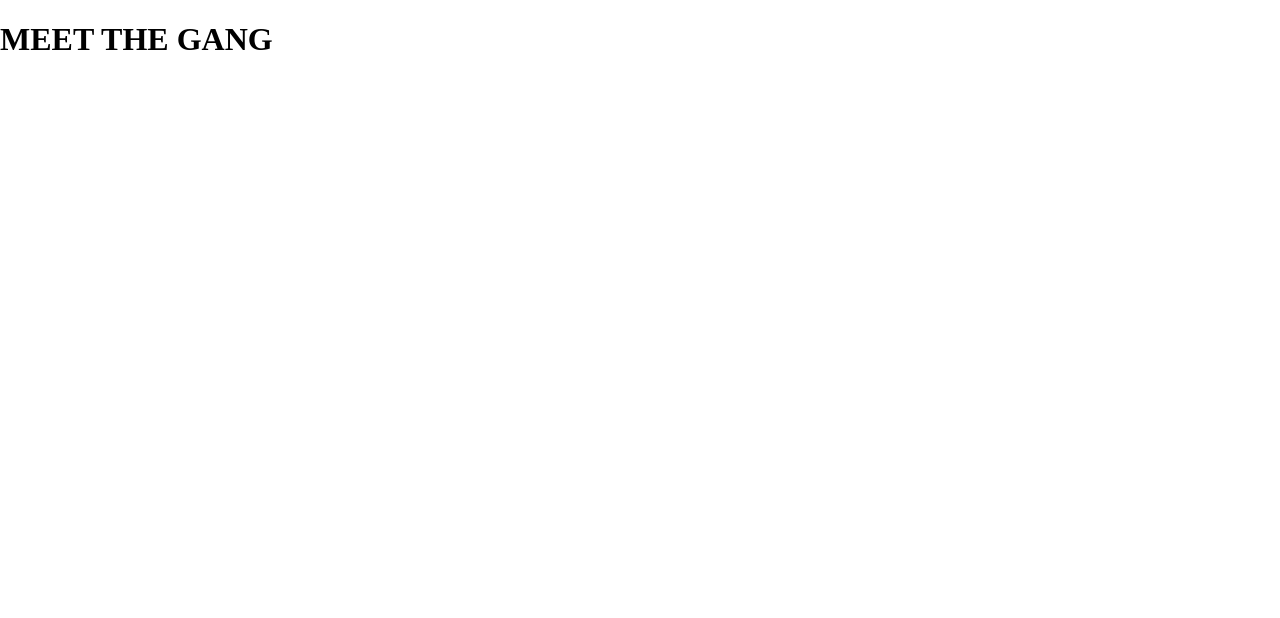
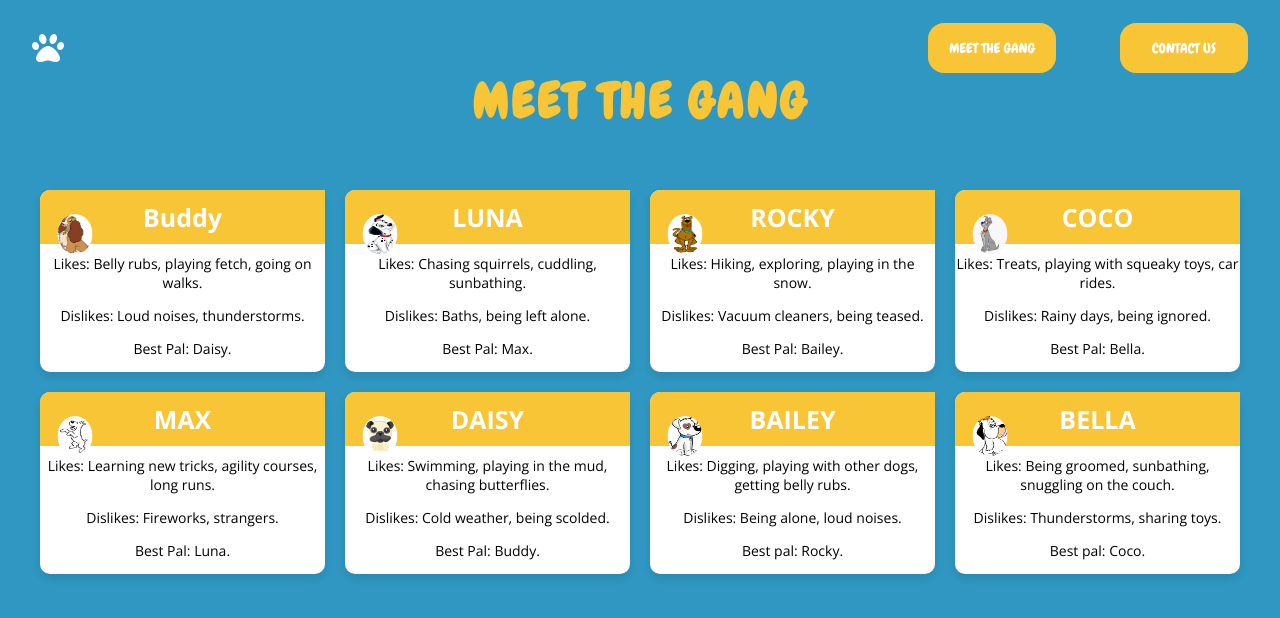
Before and after one commit to fac31/AgencyWebsite, a plain HTML site: page team.html in a window 1280 px wide. Drawn offline with nearby package versions, Linux system fonts and the light colour scheme; a web font is replaced by a local one.

Commit message:
create team page
create layout,add images to each member, initial draft of team.js

```diff
--- /dev/null
+++ b/javascript/data.js
@@ -0,0 +1,68 @@
+// Data for each member
+const data = [
+    {
+        imgSrc : 'images/lady.png',
+        alt: 'Buddy the dog',
+        name: 'BUDDY',
+        likes: 'Likes: Belly rubs, playing fetch, going on walks.',
+        dislikes: 'Dislikes: Loud noises, thunderstorms.',
+        bestPal: 'Best Pal: Daisy.'
+    },
+    {
+        imgSrc : 'images/100dalmatians.jpg',
+        alt: 'Luna the dog',
+        name: 'LUNA',
+        likes: 'Likes: Chasing squirrels, cuddling, sunbathing.',
+        dislikes: 'Dislikes: Baths, being left alone.',
+        bestPal: 'Best Pal: Max.'
+    },
+    {
+        imgSrc : 'images/Scooby-Doo.png',
+        alt: 'Rocky the dog',
+        name: 'ROCKY',
+        likes: 'Likes: Hiking, exploring, playing in the snow.',
+        dislikes: 'Dislikes: Vacuum cleaners, being teased.',
+        bestPal: 'Best Pal: Bailey.'
+    },
+    {
+        imgSrc : 'images/tramp.png',
+        alt: 'Coco the dog',
+        name: 'COCO',
+        likes: 'Likes: Treats, playing with squeaky toys, car rides.',
+        dislikes: 'Dislikes: Rainy days, being ignored.',
+        bestPal: 'Best Pal: Bella.'
+    },
+    {
+        imgSrc : 'images/snowy.jpg',
+        alt: 'Max the dog',
+        name: 'MAX',
+        likes: 'Likes: Learning new tricks, agility courses, long runs.',
+        dislikes: 'Dislikes: Fireworks, strangers.',
+        bestPal: 'Best Pal: Luna.'
+    },
+
+    {
+        imgSrc : 'images/dog.png',
+        alt: 'Daisy the dog',
+        name: 'DAISY',
+        likes: 'Likes: Swimming, playing in the mud, chasing butterflies.',
+        dislikes: 'Dislikes: Cold weather, being scolded.',
+        bestPal: 'Best Pal: Buddy.'
+    },
+    {
+        imgSrc : 'images/dog2.png',
+        alt: 'Bailey the dog',
+        name: 'BAILEY',
+        likes: 'Likes: Digging, playing with other dogs, getting belly rubs.',
+        dislikes: 'Dislikes: Being alone, loud noises.',
+        bestPal: 'Best pal: Rocky.'
+    },
+    {
+        imgSrc : 'images/Droopy_dog.png',
+        alt: 'Bella the dog',
+        name: 'BELLA',
+        likes: 'Likes: Being groomed, sunbathing, snuggling on the couch.',
+        dislikes: 'Dislikes: Thunderstorms, sharing toys.',
+        bestPal: 'Best Pal: Coco.'
+    }
+    ]
--- a/javascript/team.js
+++ b/javascript/team.js
@@ -0,0 +1,52 @@
+import {data} from "/javascript/data.js";
+
+const createImage = (obj) => {
+    //Create elements
+    const memberDiv = document.createElement('div');
+    const nameContainer = document.createElement('div');
+    const profilePic = document.createElement('img');
+    const nameSpan = document.createElement('span');
+    const infoDiv = document.createElement('div');
+    const likesParagraph = document.createElement('p');
+    const dislikesParagraph = document.createElement('p');
+    const bestPalParagraph = document.createElement('p');
+
+    // Assign classes
+    memberDiv.classList.add('team-member');
+    nameContainer.classList.add('name-container')
+    profilePic.classList.add('profile-pic')
+    nameSpan.classList.add('name')
+    infoDiv.classList.add('info')
+    likesParagraph.classList.add('p')
+    dislikesParagraph.classList.add('p')
+    bestPalParagraph.classList.add('p')
+
+
+    //give elements content
+
+    profilePic.src = member.imgSrc;
+    profilePic.alt = member.alt;
+    nameSpan.textContent = member.name;
+    likesParagraph.textContent = member.likes;
+    dislikesParagraph.textContent = member.dislikes;
+    bestPalParagraph.textContent = member.bestPal;
+
+    //Append elements to parent
+    nameContainer.appendChild(profilePic);
+    nameContainer.appendChild(nameSpan);
+    infoDiv.appendChild(likesParagraph);
+    infoDiv.appendChild(dislikesParagraph);
+    infoDiv.appendChild(bestPalParagraph);
+    memberDiv.appendChild(nameContainer);
+    memberDiv.appendChild(infoDiv);
+
+
+    // Append memberDiv to a parent container
+    const parentDiv = document.getElementById('team-container');
+    team-container.appendChild(memberDiv);
+}
+
+// Call the createImage function for each team member
+data.forEach((member) => {
+    createImage(member)
+})
--- a/stylesheets/team.css
+++ b/stylesheets/team.css
@@ -0,0 +1,101 @@
+body {
+    background-color: #2F97C1;
+    font-size: 14px;
+}
+
+.team--main-header {
+    font-family: var(--title);
+    font-size: 3rem;
+    color: var(--yellow);
+    letter-spacing: 0.2rem;
+    animation: slideIn 1s ease forwards;
+    position: fixed;
+    top: 70px;
+    left: 50%;
+    transform: translate(-50%, -50%);
+}
+
+
+.team-section {
+    text-align: center;
+    background-color: white;
+    padding: 20px;
+    font-family: var(--body);
+    margin-top: 150px;
+    background-color: #2F97C1;
+}
+
+.team-container {
+    display: grid;
+    grid-template-columns: repeat(4,1fr);
+    gap:20px;
+    padding:20px;
+}
+
+
+.team-member {
+    position: relative;
+    background-color: #fff;
+    border-radius: 10px; /* Rounded corners */
+    padding-top: 20px;
+    box-shadow: 0 4px 8px rgba(0, 0, 0, 0.1); /* Add a subtle shadow */
+    transition: transform 0.3s ease;
+    text-align: center;
+}
+
+.name-container{
+    background-color:var(--yellow);
+    padding: 10px 0;
+    position: absolute;
+    top: 0;
+    left:0;
+    right: 0;
+    border-top-left-radius: 10px;
+    border-top-right-radius: 0px;
+}
+
+.team-member:hover {
+    transform: translateY(-5px); /* Slightly raise the card on hover */
+}
+
+.team-member img {
+    width: 35px; /* Adjust image size */
+    height: 40px;
+    border-radius: 50%; /* Make the image round */
+    margin-bottom: 10px; /* Space below the image */
+    background-color: white;
+    position: absolute;
+    bottom: 0;
+    left: 0;
+    transform: translate(50%,50%);
+}
+
+.info{
+    padding-top: 30px;
+}
+
+.profile-pic{
+    width: 50px;
+    height: 50px;
+    border-radius: 50%;
+    position: absolute;
+    bottom:0;
+    right:0;
+    transform: translate(50%,50%);
+}
+
+
+.name{
+    display: inline-block;
+    vertical-align: middle;
+    font-weight: bold;
+    color: white;
+    font-size: 25px;
+}
+
+/* For small screens, adjust the grid to have two members per row */
+@media screen and (max-width: 768px) {
+    .team-container {
+        max-width: 90%; /* Adjust maximum width for smaller screens */
+    }
+}
--- a/team.html
+++ b/team.html
@@ -6,18 +6,131 @@
       <link rel="icon" href="images/favicon.ico">
       <link rel="stylesheet" href="./stylesheets/shared.css">
       <link rel="stylesheet" href="./stylesheets/team.css">
+      <link rel="stylesheet" href="https://cdnjs.cloudflare.com/ajax/libs/font-awesome/6.0.0/css/all.min.css">
       <link rel="preconnect" href="https://fonts.googleapis.com">
       <link rel="preconnect" href="https://fonts.gstatic.com" crossorigin>
       <link href="https://fonts.googleapis.com/css2?family=Chewy&family=Indie+Flower&family=Judson:ital,wght@0,400;0,700;1,400&family=Open+Sans:ital,wght@0,300..800;1,300..800&family=Poppins:ital,wght@0,100;0,200;0,300;0,400;0,500;0,600;0,700;0,800;0,900;1,100;1,200;1,300;1,400;1,500;1,600;1,700;1,800;1,900&display=swap" rel="stylesheet">
       <script defer src="./javascript/team.js" type="module"></script>
       <title>Pawsitivity Partners</title>
   </head>
-  <body>
+  <body class="team--page">
     <header>
-      <h1 class="home--main-header">MEET THE GANG</h1>
+      <nav class="mobile--nav">
+        <button class="mobile--nav-hamburger" aria-label="Toggle navigation">
+          <div class="mobile--nav-hamburger-top"></div>
+          <div class="mobile--nav-hamburger-middle"></div>
+          <div class="mobile--nav-hamburger-bottom"></div>
+        </button>
+        <div class="mobile--nav-menu mobile--nav-menu_hidden">
+          <button class="mobile--nav-button"><a href="/">HOME</a></button>
+          <button class="mobile--nav-button"><a href="team.html">MEET THE GANG</a</button>
+          <button class="mobile--nav-button"><a href="contact.html">CONTACT US</a></button>
+        </div>
+      </nav>
+      <nav class="desktop--nav">
+        <div>
+          <a href="/"><i class="fa-solid fa-paw desktop--nav-paw"></i></a>
+        </div>
+        <div class="desktop--nav--buttons-container">
+          <button class="navigation--button"><a href="team.html">MEET THE GANG</a></button>
+          <button class="navigation--button"><a href="contact.html">CONTACT US</a></button>
+        </div>
+      </nav>
+      <h1 class="team--main-header">MEET THE GANG</h1>
     </header>
     <main>
-
+      <section class="team-section">
+        <div class="team-container">
+          <div class="team-member">
+            <div class="name-container">
+              <img src="images/lady.png" alt="Buddy the dog" class="profile-pic">
+              <span class="name">Buddy</span>
+            </div>
+          <div class="info">
+            <p>Likes: Belly rubs, playing fetch, going on walks.</p>
+            <p>Dislikes: Loud noises, thunderstorms.</p>
+            <p>Best Pal: Daisy.</p>
+          </div>
+        </div>
+          <div class="team-member">
+            <div class="name-container">
+              <img src="images/100dalmatians.jpg" alt="Luna the dog" class="profile-pic">
+              <span class="name">LUNA</span>
+            </div>
+            <div class="info">
+              <p>Likes: Chasing squirrels, cuddling, sunbathing.</p>
+              <p>Dislikes: Baths, being left alone.</p>
+              <p>Best Pal: Max.</p>
+            </div>
+          </div>
+          <div class="team-member">
+            <div class="name-container">
+              <img src="images/Scooby-Doo.png" alt="Rocky the dog" class="profile-pic">
+              <span class="name">ROCKY</span>
+            </div>
+            <div class="info">
+              <p>Likes: Hiking, exploring, playing in the snow.</p>
+              <p>Dislikes: Vacuum cleaners, being teased.</p>
+              <p>Best Pal: Bailey.</p>
+            </div>
+          </div>
+          <div class="team-member">
+            <div class="name-container">
+              <img src="images/tramp.png" alt="Coco the dog" class="profile-pic">
+              <span class="name">COCO</span>
+            </div>
+            <div class="info">
+              <p>Likes: Treats, playing with squeaky toys, car rides.</p>
+              <p>Dislikes: Rainy days, being ignored.</p>
+              <p>Best Pal: Bella.</p>
+            </div>
+          </div>
+          <div class="team-member">
+            <div class="name-container">
+              <img src="images/snowy.jpg" alt="Max the dog" class="profile-pic">
+              <span class="name">MAX</span>
+            </div>
+            <div class="info">
+              <p>Likes: Learning new tricks, agility courses, long runs.</p>
+              <p>Dislikes: Fireworks, strangers.</p>
+              <p>Best Pal: Luna.</p>
+            </div>
+          </div>
+          <div class="team-member">
+            <div class="name-container">
+              <img src="images/dog.png" alt="Daisy the dog" class="profile-pic">
+              <span class="name">DAISY</span>
+            </div>
+            <div class="info">
+              <p>Likes: Swimming, playing in the mud, chasing butterflies.</p>
+              <p>Dislikes: Cold weather, being scolded.</p>
+              <p>Best Pal: Buddy.</p>
+            </div>
+          </div>
+          <div class="team-member">
+            <div class="name-container">
+              <img src="images/dog2.png" alt="Bailey the dog" class="profile-pic">
+              <span class="name">BAILEY</span>
+            </div>
+            <div class="info">
+              <p>Likes: Digging, playing with other dogs, getting belly rubs.</p>
+              <p>Dislikes: Being alone, loud noises.</p>
+              <p>Best pal: Rocky.</p>
+            </div>
+          </div>
+          <div class="team-member">
+            <div class="name-container">
+              <img src="images/Droopy_dog.png" alt="Bella the dog" class="profile-pic">
+              <span class="name">BELLA</span>
+            </div>
+            <div class="info">
+              <p>Likes: Being groomed, sunbathing, snuggling on the couch.</p>
+              <p>Dislikes: Thunderstorms, sharing toys.</p>
+              <p>Best pal: Coco.</p>
+            </div>
+          </div>
+        </div>
+      </section>
     </main>
   </body>
 </html>
```
Also changed, not shown: contact.html (+1 -1 lines), index.html (+1 -1 lines), stylesheets/contact.css (+4 -5 lines), images/Droopy_dog.png (added), images/dog.png (added), images/dog2.png (added).
